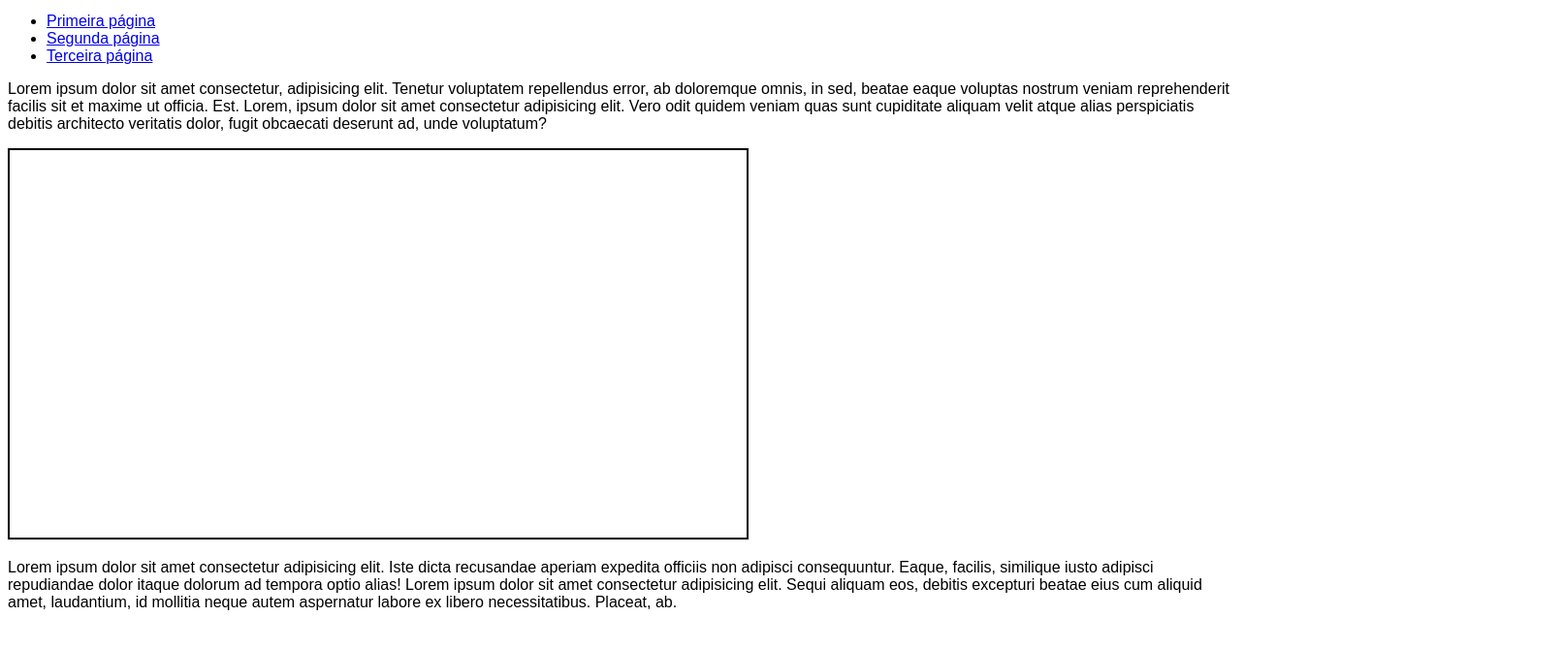
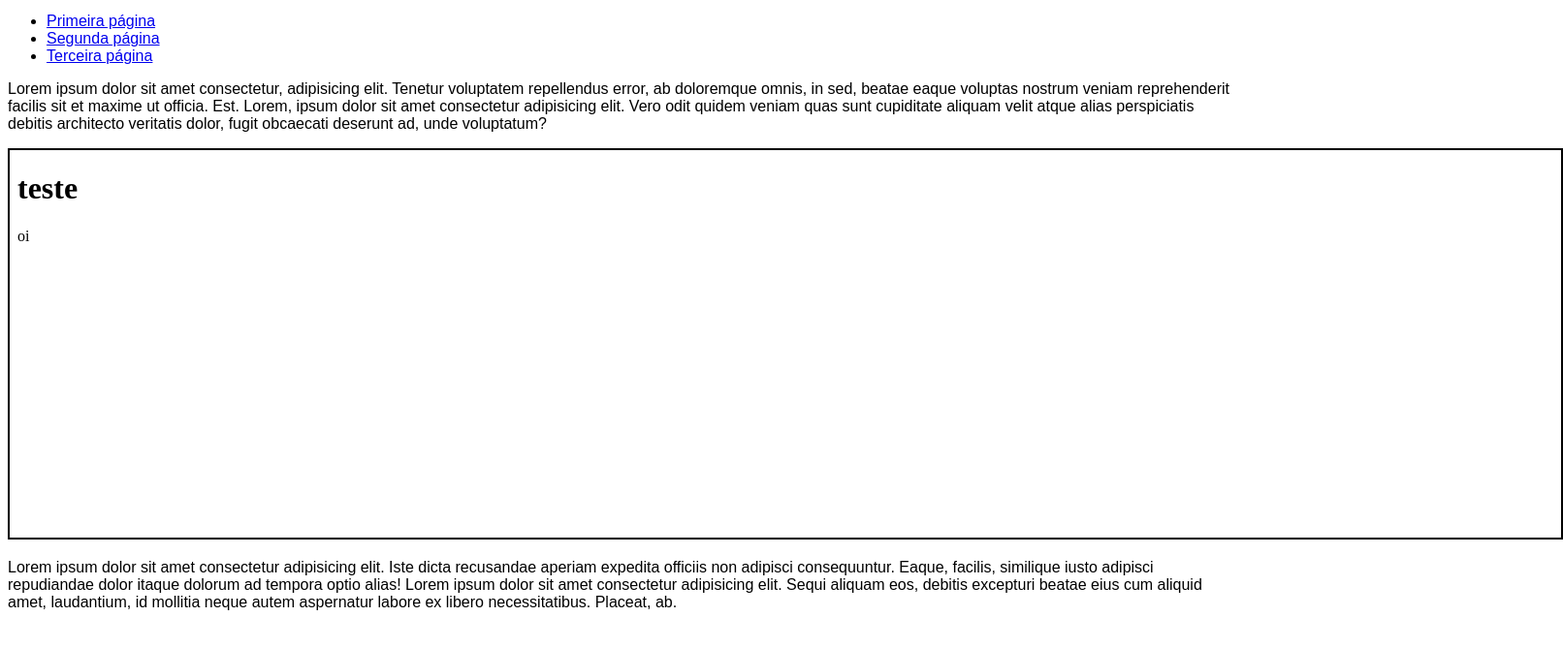
Before and after one commit to KauaHaymon/curso-html-css, a plain HTML site: page modulo 4/ex022/iframe003.html in a window 1280 px wide. Shown: the part 119-788 px from the top of the page at 97% size, 1612 px wide, since content can reach past the window. Drawn offline with Linux system fonts and the light colour scheme.

Commit message:
Update iframe003.html

```diff
--- a/modulo 4/ex022/iframe003.html
+++ b/modulo 4/ex022/iframe003.html
@@ -12,7 +12,7 @@
         }
 
         iframe#tela {
-            min-width: 95vh;
+            width: 200vh;
             height: 400px;
             border: 2px solid black;
         }
@@ -32,7 +32,7 @@
 
     <p>Lorem ipsum dolor sit amet consectetur, adipisicing elit. Tenetur voluptatem repellendus error, ab doloremque omnis, in sed, beatae eaque voluptas nostrum veniam reprehenderit facilis sit et maxime ut officia. Est. Lorem, ipsum dolor sit amet consectetur adipisicing elit. Vero odit quidem veniam quas sunt cupiditate aliquam velit atque alias perspiciatis debitis architecto veritatis dolor, fugit obcaecati deserunt ad, unde voluptatum?</p>
 
-    <iframe id="tela" src="" frameborder="1" name="frame">
+    <iframe id="tela" src="" frameborder="1" name="frame" srcdoc="<h1>teste</h1><p>oi</p>">
         <p>Infelizmente seu navegador não é compatível com isso.</p>
     </iframe>
 
```
